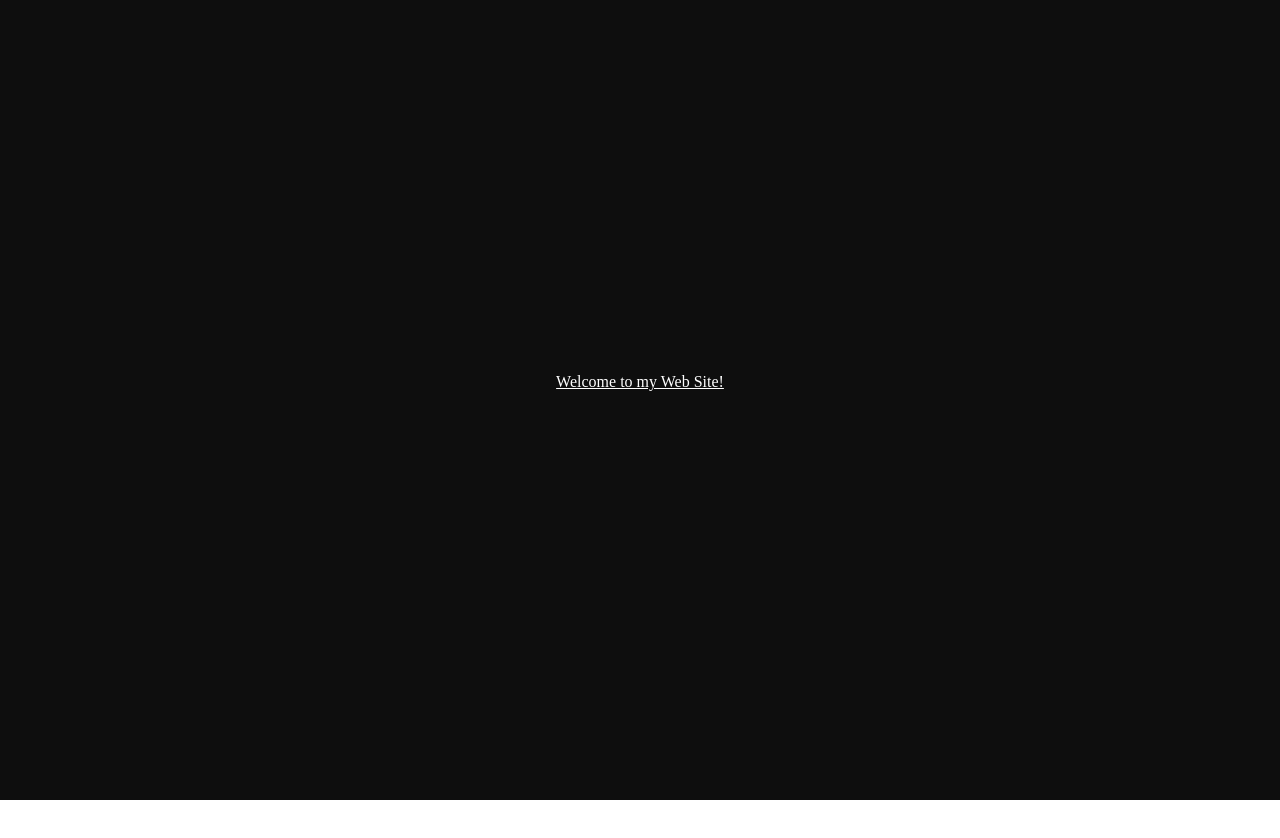
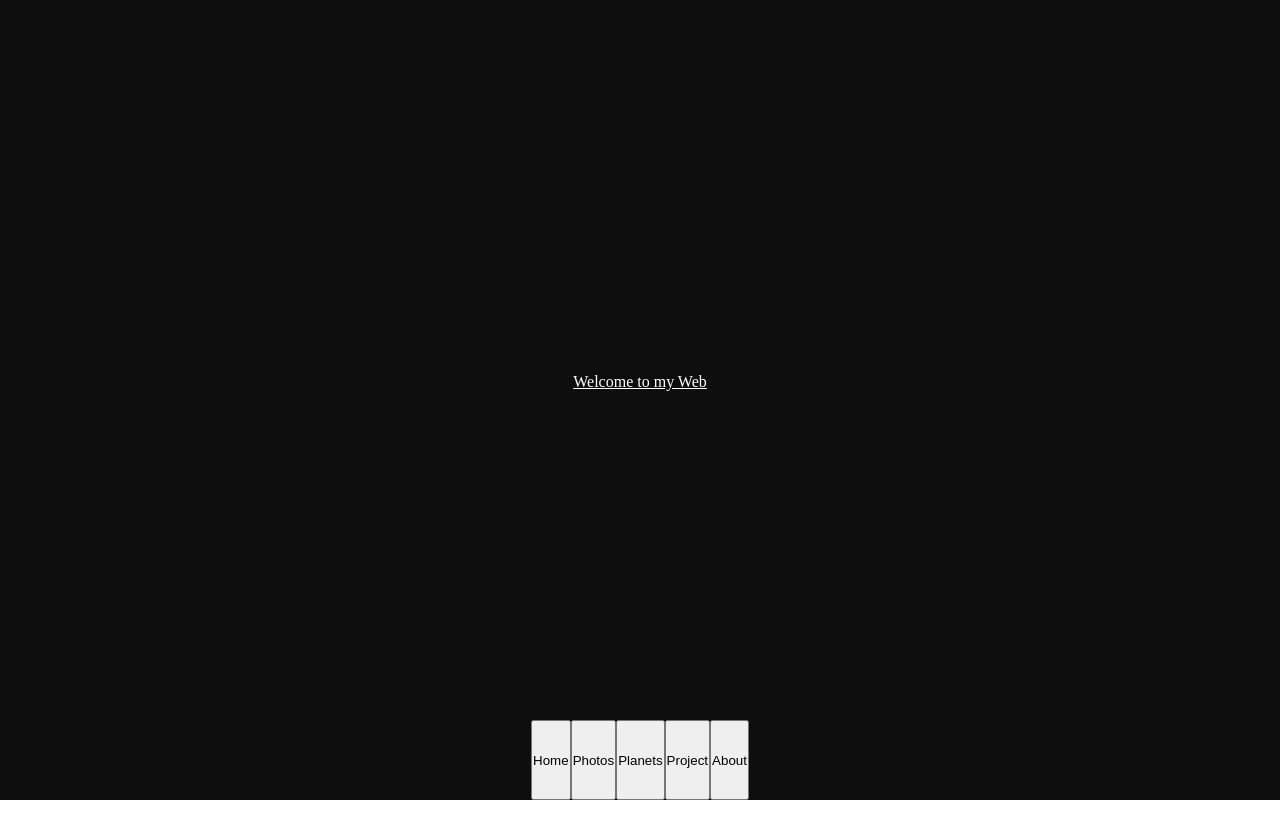
Before and after one commit to AlexandruDumitru94/MyWeb, a plain HTML site: page Index.html in a window 1280 px wide. Shown: the top 838 px of the page. Drawn offline with nearby package versions, Linux system fonts and the light colour scheme.

Commit message:
Initial Structure 0.2

```diff
--- a/Index.html
+++ b/Index.html
@@ -12,13 +12,13 @@
 
 
     <section class="scroll section section--first">
-        <div class="page">
-            <a href="index.html" id="index-screen-welcome">Welcome to my Web Site!</a>
+        <div class="page" id="home-screen">
+            <a href="index.html" id="home-screen-welcome">Welcome to my Web</a>
         </div>
-        <div class="page page--hidden"></div>
-        <div class="page"></div>
-        <div class="page"></div>
-        <div class="page"></div>
+        <div class="page page--hidden" id="photos-screen"></div>
+        <div class="page" id="planets-screen"></div>
+        <div class="page" id="wip-screen"></div>
+        <div class="page" id="about-screen"></div>
     </section>
 
 
@@ -44,9 +44,19 @@
         <div class="page"></div>
         <div class="page"></div>
         <div class="page"></div>
-        <div class="page"></div>
+        <div class="page"><p id="test">this</p></div>
         <div class="page"></div>
     </section>
+
+
+    <footer class="main-footer">
+        <button class="nav" onclick="scrollToPage(0)">Home</button>
+        <button class="nav" onclick="scrollToPage(1)">Photos</button>
+        <button class="nav" onclick="scrollToPage(2)">Planets</button>
+        <button class="nav" onclick="scrollToPage(3)">Project</button>
+        <button class="nav" onclick="scrollToPage(4)">About</button>
+
+    </footer>
 
     <script src="https://code.jquery.com/jquery-3.4.1.slim.min.js"
     integrity="sha256-pasqAKBDmFT4eHoN2ndd6lN370kFiGUFyTiUHWhU7k8="
--- a/css/style.css
+++ b/css/style.css
@@ -1,14 +1,22 @@
 html {
     scroll-behavior: smooth;
     font-family: 'Alata';
+
 }
-
 *, *::before, *::after {
     margin: 0;
     padding: 0;
     box-sizing: border-box;
 }
 
+body {
+    overflow-x: hidden;
+    overflow-y: scroll;
+}
+
+body::-webkit-scrollbar {
+    display: none;
+}
 
 .scroll {
     position: fixed;
@@ -47,12 +55,10 @@ html {
 
 
 .page {
-    background: rgba(255, 0, 0, 0);
     height: 100vh;
     width: 100vw;
     pointer-events: none;
     position: relative;
-
 }
 
     .page > * {
@@ -63,10 +69,36 @@ html {
         visibility: hidden;
     }
 
-#index-screen-welcome {
+
+
+#home-screen-welcome {
 pointer-events: auto;
 position: absolute;
 left: 50%;
 color: rgba(255, 255, 255, 1);
 bottom: 50%;
 }
+
+
+
+#test {
+pointer-events: auto;
+position: absolute;
+left: 50%;
+color: rgba(255, 255, 255, 1);
+bottom: 50%;
+}
+
+.main-footer {
+position: fixed;
+height: 10vh;
+width: 100%;
+bottom: 0;
+display: flex;
+justify-content: center;
+}
+
+.main-footer__nav{
+
+color: black;
+}
--- a/script.js
+++ b/script.js
@@ -9,3 +9,15 @@ $(function() {
          }
      });
 });
+
+function scrollToPage(pageNumber) {
+    var bodyWidth =document.getElementsByClassName("section--fourth")[0].scrollWidth;
+    var screenWidth = document.getElementsByClassName("page")[0].scrollWidth;
+    var screenHeight = document.getElementsByClassName("page")[0].scrollHeight;
+    var quarterSizeDif = (screenWidth - screenHeight) / 4;
+    var pageScroll = 0;
+    if  (pageNumber > 0) {
+        pageScroll += (quarterSizeDif + (bodyWidth - screenWidth) / 4) * pageNumber;
+    }
+    window.scrollTo(0, pageScroll);
+}
```
